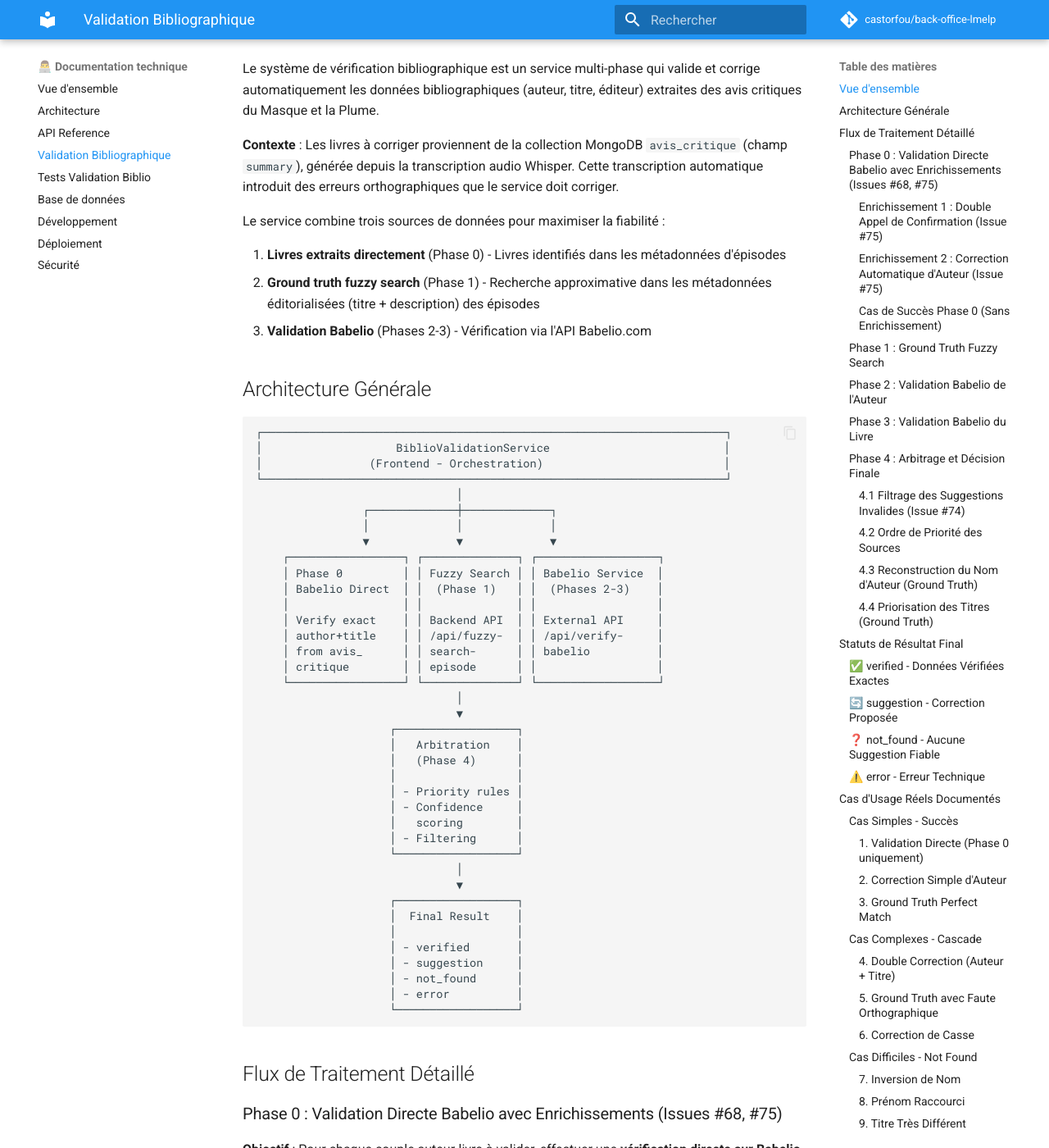
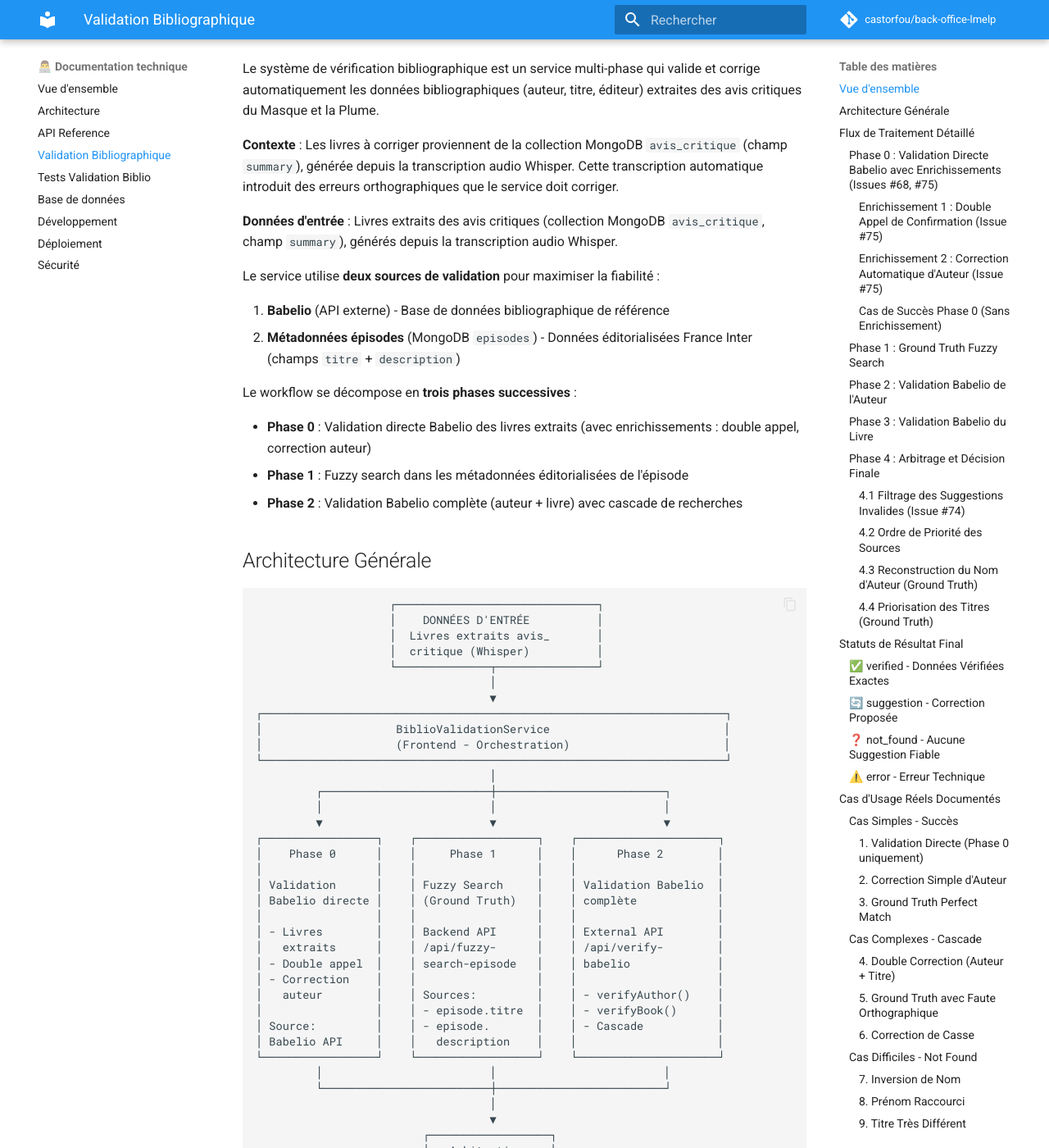
Before and after one commit to castorfou/back-office-lmelp, an MkDocs documentation site: the page built from docs/dev/biblio-verification-flow.md, in a window 1280 px wide and 1400 px high, scrolled down 249 px. Shown: the whole window at 82% size. Built offline with MkDocs 1.6.1 and Material for MkDocs 9.7.7, drawn with Linux system fonts in a browser that asks for light colours; comment, search, counter and statistics services are not loaded; some of the changed text lies outside the part shown.

Commit message:
docs: correct biblio-verification structure - distinguish input data from validation sources
- Clarify that extraction is input data, not part of validation process
- Document 2 validation sources: Babelio API and Episode metadata
- Reorganize to show 3 phases: Phase 0, 1, 2
- Update architecture diagram to reflect correct data flow

🤖 Generated with [Claude Code](https://claude.com/claude-code)

Co-Authored-By: Claude <noreply@anthropic.com>

````diff
--- a/docs/dev/biblio-verification-flow.md
+++ b/docs/dev/biblio-verification-flow.md
@@ -6,53 +6,78 @@ Le système de vérification bibliographique est un service multi-phase qui vali
 
 **Contexte** : Les livres à corriger proviennent de la collection MongoDB `avis_critique` (champ `summary`), générée depuis la transcription audio Whisper. Cette transcription automatique introduit des erreurs orthographiques que le service doit corriger.
 
-Le service combine trois sources de données pour maximiser la fiabilité :
+**Données d'entrée** : Livres extraits des avis critiques (collection MongoDB `avis_critique`, champ `summary`), générés depuis la transcription audio Whisper.
 
-1. **Livres extraits directement** (Phase 0) - Livres identifiés dans les métadonnées d'épisodes
-2. **Ground truth fuzzy search** (Phase 1) - Recherche approximative dans les métadonnées éditorialisées (titre + description) des épisodes
-3. **Validation Babelio** (Phases 2-3) - Vérification via l'API Babelio.com
+Le service utilise **deux sources de validation** pour maximiser la fiabilité :
+
+1. **Babelio** (API externe) - Base de données bibliographique de référence
+2. **Métadonnées épisodes** (MongoDB `episodes`) - Données éditorialisées France Inter (champs `titre` + `description`)
+
+Le workflow se décompose en **trois phases successives** :
+
+- **Phase 0** : Validation directe Babelio des livres extraits (avec enrichissements : double appel, correction auteur)
+- **Phase 1** : Fuzzy search dans les métadonnées éditorialisées de l'épisode
+- **Phase 2** : Validation Babelio complète (auteur + livre) avec cascade de recherches
 
 ## Architecture Générale
 
 ```
+                    ┌──────────────────────────────┐
+                    │    DONNÉES D'ENTRÉE          │
+                    │  Livres extraits avis_       │
+                    │  critique (Whisper)          │
+                    └──────────────┬───────────────┘
+                                   │
+                                   ▼
 ┌─────────────────────────────────────────────────────────────────────┐
 │                    BiblioValidationService                          │
-│                (Frontend - Orchestration)                           │
+│                    (Frontend - Orchestration)                       │
 └─────────────────────────────────────────────────────────────────────┘
-                              │
-                ┌─────────────┼─────────────┐
-                │             │             │
-                ▼             ▼             ▼
-    ┌─────────────────┐ ┌──────────────┐ ┌──────────────────┐
-    │ Phase 0         │ │ Fuzzy Search │ │ Babelio Service  │
-    │ Babelio Direct  │ │  (Phase 1)   │ │  (Phases 2-3)    │
-    │                 │ │              │ │                  │
-    │ Verify exact    │ │ Backend API  │ │ External API     │
-    │ author+title    │ │ /api/fuzzy-  │ │ /api/verify-     │
-    │ from avis_      │ │ search-      │ │ babelio          │
-    │ critique        │ │ episode      │ │                  │
-    └─────────────────┘ └──────────────┘ └──────────────────┘
-                              │
-                              ▼
-                    ┌──────────────────┐
-                    │   Arbitration    │
-                    │   (Phase 4)      │
-                    │                  │
-                    │ - Priority rules │
-                    │ - Confidence     │
-                    │   scoring        │
-                    │ - Filtering      │
-                    └──────────────────┘
-                              │
-                              ▼
-                    ┌──────────────────┐
-                    │  Final Result    │
-                    │                  │
-                    │ - verified       │
-                    │ - suggestion     │
-                    │ - not_found      │
-                    │ - error          │
-                    └──────────────────┘
+                                   │
+         ┌─────────────────────────┼─────────────────────────┐
+         │                         │                         │
+         ▼                         ▼                         ▼
+┌─────────────────┐    ┌──────────────────┐    ┌─────────────────────┐
+│    Phase 0      │    │     Phase 1      │    │      Phase 2        │
+│                 │    │                  │    │                     │
+│ Validation      │    │ Fuzzy Search     │    │ Validation Babelio  │
+│ Babelio directe │    │ (Ground Truth)   │    │ complète            │
+│                 │    │                  │    │                     │
+│ - Livres        │    │ Backend API      │    │ External API        │
+│   extraits      │    │ /api/fuzzy-      │    │ /api/verify-        │
+│ - Double appel  │    │ search-episode   │    │ babelio             │
+│ - Correction    │    │                  │    │                     │
+│   auteur        │    │ Sources:         │    │ - verifyAuthor()    │
+│                 │    │ - episode.titre  │    │ - verifyBook()      │
+│ Source:         │    │ - episode.       │    │ - Cascade           │
+│ Babelio API     │    │   description    │    │                     │
+└─────────────────┘    └──────────────────┘    └─────────────────────┘
+         │                         │                         │
+         └─────────────────────────┼─────────────────────────┘
+                                   │
+                                   ▼
+                         ┌──────────────────┐
+                         │   Arbitration    │
+                         │                  │
+                         │ - Priority rules │
+                         │ - Confidence     │
+                         │   scoring        │
+                         │ - Filtering      │
+                         └──────────────────┘
+                                   │
+                                   ▼
+                         ┌──────────────────┐
+                         │  Final Result    │
+                         │                  │
+                         │ - verified       │
+                         │ - suggestion     │
+                         │ - not_found      │
+                         │ - error          │
+                         └──────────────────┘
+
+SOURCES DE VALIDATION :
+1. Babelio API (Phases 0 & 2)
+2. Métadonnées épisodes MongoDB (Phase 1)
 ```
 
 ## Flux de Traitement Détaillé
@@ -232,21 +257,6 @@ verifyBook("Tant mieux", "Amélie Nothomb")
 }
 // ✅ Pas besoin de fuzzy search, workflow terminé
 ```
-
-**Résultats réels (Issue #75)** :
-Sur un épisode test de 11 livres, Phase 0 enrichie traite automatiquement **5 livres sur 11** (45% de taux de succès) :
-- ✅ 2 livres validés directement (confidence 1.0)
-- ✅ 1 livre confirmé par double appel (Adrien Bosc)
-- ✅ 1 livre corrigé via correction auteur (Fabcaro)
-- ✅ 1 livre validé sans enrichissement
-- ❌ 6 livres passent en Phase 1 (cas complexes nécessitant fuzzy search)
-
-**Avantages** :
-- **Évite le fuzzy search coûteux** pour 45% des cas
-- **Réduit la latence** : 1-3 appels Babelio au lieu de fuzzy search complet
-- **Corrige automatiquement** les erreurs fréquentes de transcription Whisper
-- **Robuste** : Gère les cas de confidence intermédiaire (0.85-0.99)
-- **Intelligent** : Teste d'abord l'auteur si le livre n'est pas trouvé
 
 ---
 
````
